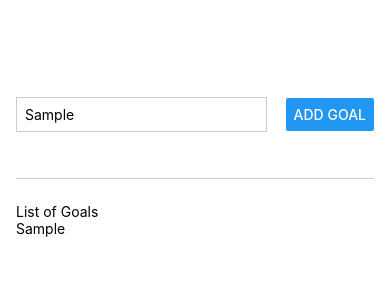
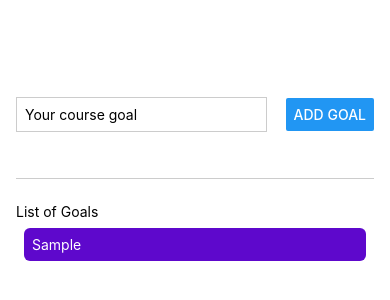
Before and after one commit to sailakshmy/reactNativeApp, a React Native app in the folder FirstReactNativeApp/: screen / in a window 390 px wide. Both pictures are taken after typing "Sample" into the empty fields and a click on the button "ADD GOAL". Shown: the top 300 px of the page. Built offline with nearby package versions, Linux system fonts and the light colour scheme.

Commit message:
Added workaround to apply borderRadius style on the list item by wrapping a View around the Text element, also added separate styles to handle the non-cascading behaviour of React Native app

```diff
--- a/FirstReactNativeApp/App.js
+++ b/FirstReactNativeApp/App.js
@@ -17,6 +17,7 @@
       ...currentCourseGoals,
       enteredGoal,
     ]);
+    setEnteredGoal("");
   };
   return (
     <View
@@ -36,6 +37,7 @@
       {/* <StatusBar style="auto" /> */}
       <View style={styles.inputContainer}>
         <TextInput
+          value={enteredGoal}
           style={styles.textInput}
           placeholder="Your course goal"
           onChangeText={goalInputHandler}
@@ -45,7 +47,9 @@
       <View style={styles.goalsContainer}>
         <Text>List of Goals </Text>
         {courseGoals?.map((goal) => (
-          <Text key={goal}>{goal}</Text>
+          <View style={styles.goalItem} key={goal}>
+            <Text style={styles.goalText}>{goal}</Text>
+          </View>
         ))}
       </View>
     </View>
@@ -85,4 +89,13 @@
   goalsContainer: {
     flex: 5,
   },
+  goalItem: {
+    margin: 8,
+    borderRadius: 6,
+    backgroundColor: "#5e08cc",
+    padding: 8,
+  },
+  goalText: {
+    color: "white",
+  },
 });
```
